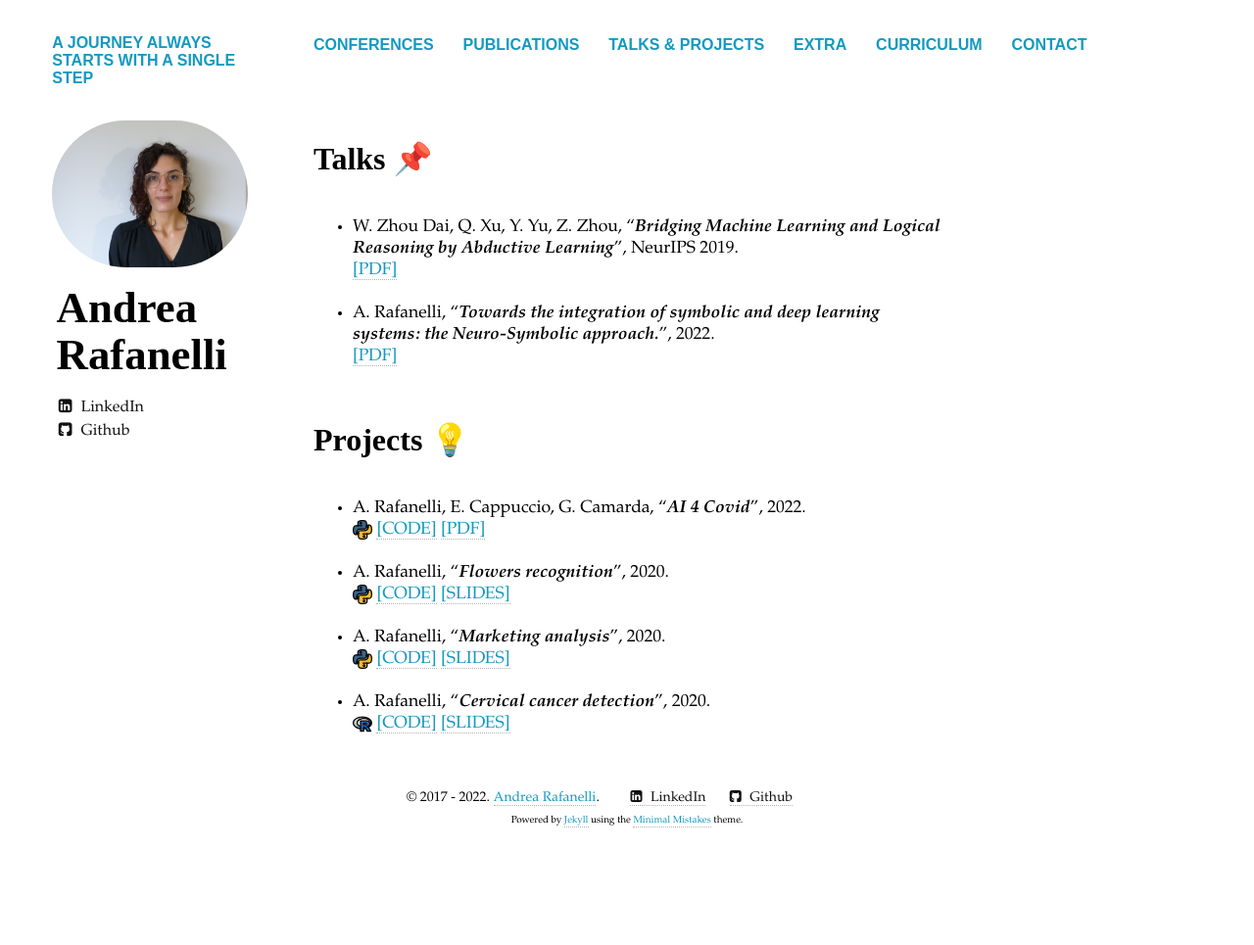
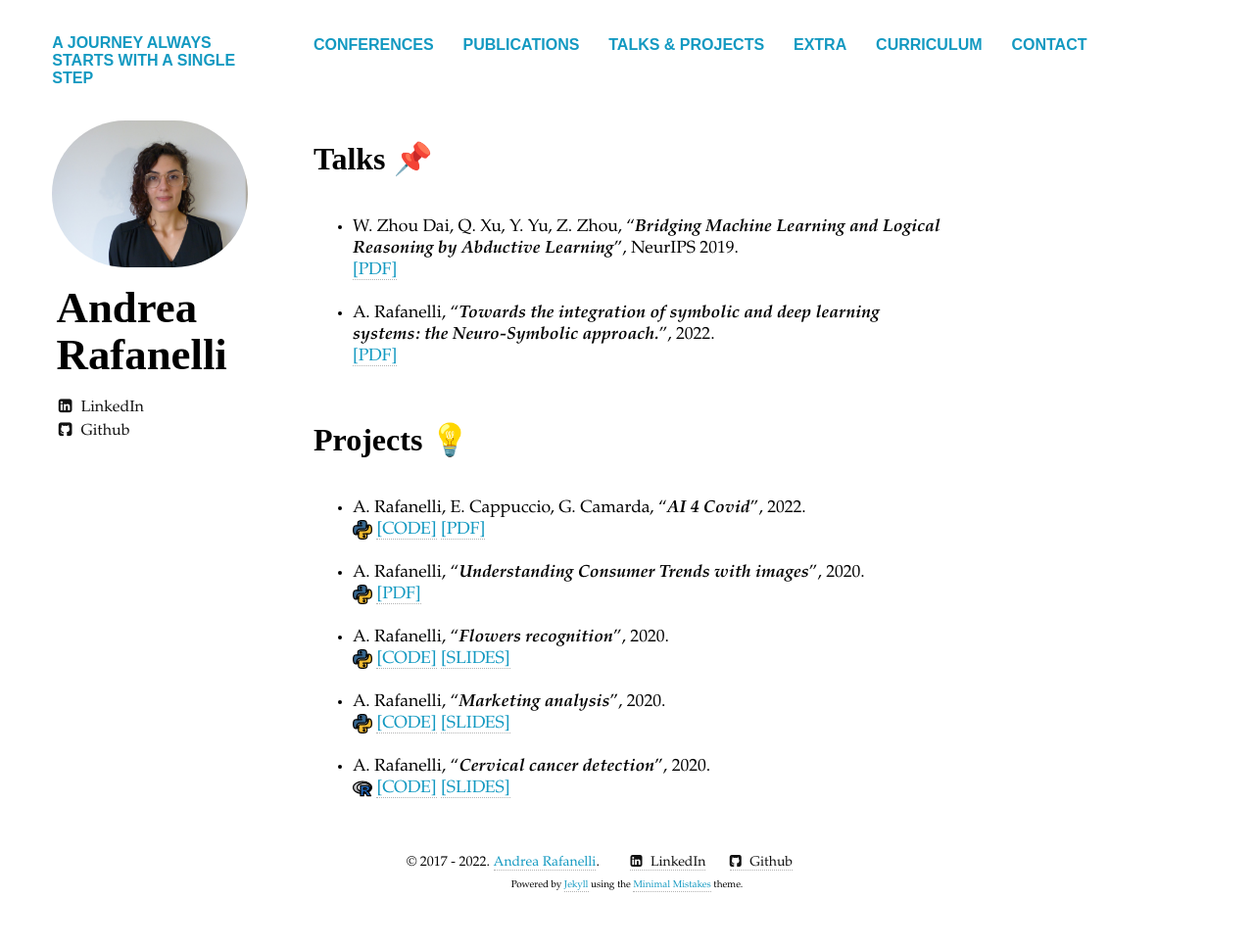
Before and after one commit to aaaaands/andreeea.github.io, a Jekyll site: the page built from projects.md, in a window 1280 px wide. Shown: the whole page at 98% size. Built offline with Jekyll 4.4.1, drawn with Linux system fonts in a browser that asks for light colours; nearby versions of some CDN libraries; before the commit the page ends 900 px from its top, so only the background shows below that.

Commit message:
Update projects.html

```diff
--- a/_layouts/projects.html
+++ b/_layouts/projects.html
@@ -79,6 +79,18 @@ the Neuro-Symbolic approach.</em></b>&rdquo;, 2022.
 
 	</li>
 	<br>
+
+	<!-- Item: rafanelliproj.1 -->
+	<li >
+	<span class="authorme">A. Rafanelli</span>,
+	&ldquo;<b><em>Understanding Consumer Trends with images</em></b>&rdquo;, 2020.
+	<br>
+	<img src="../images/python.svg" width="20" height="20">
+	<a href="/publications/ppt/understanding.pdf">[PDF]</a>
+	</li>
+	<br>
+
+
 	<!-- Item: rafanellippt.3 -->
 	<li >
 	<span class="authorme">A. Rafanelli</span>,
```
